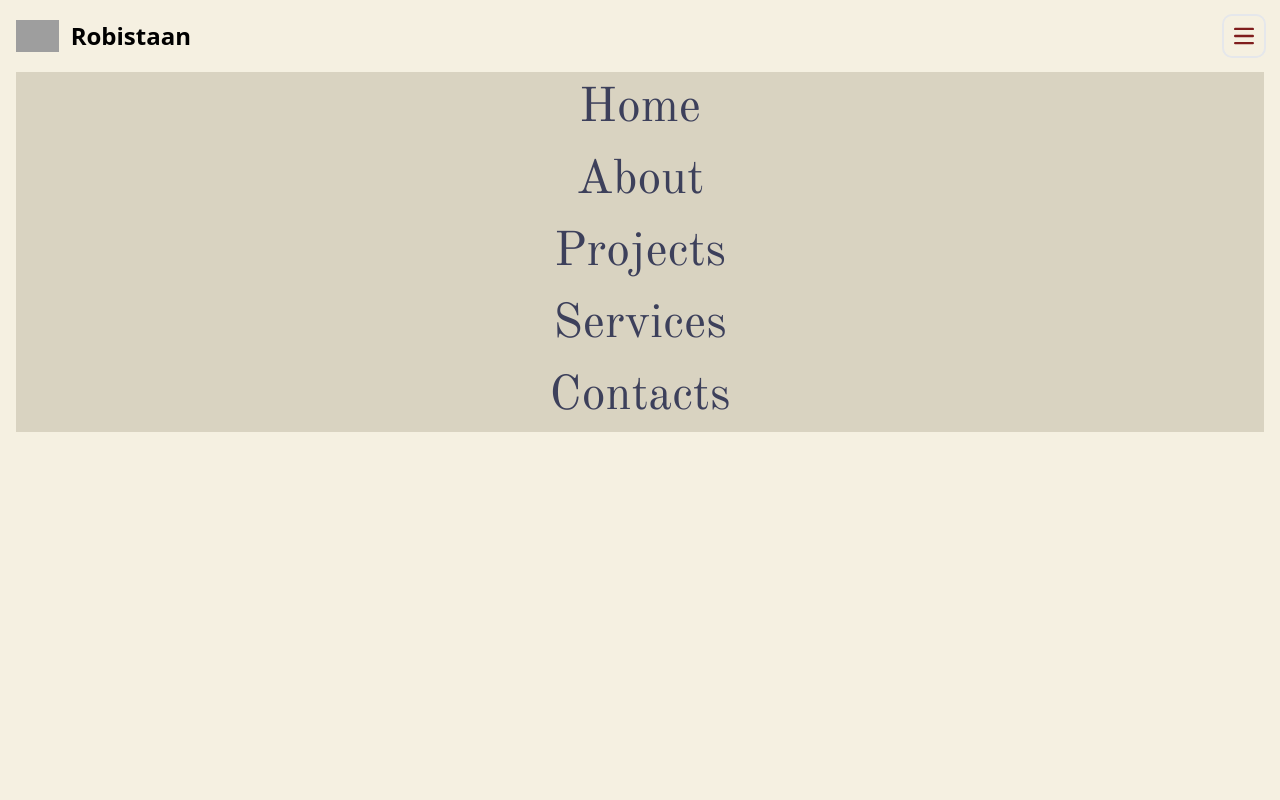
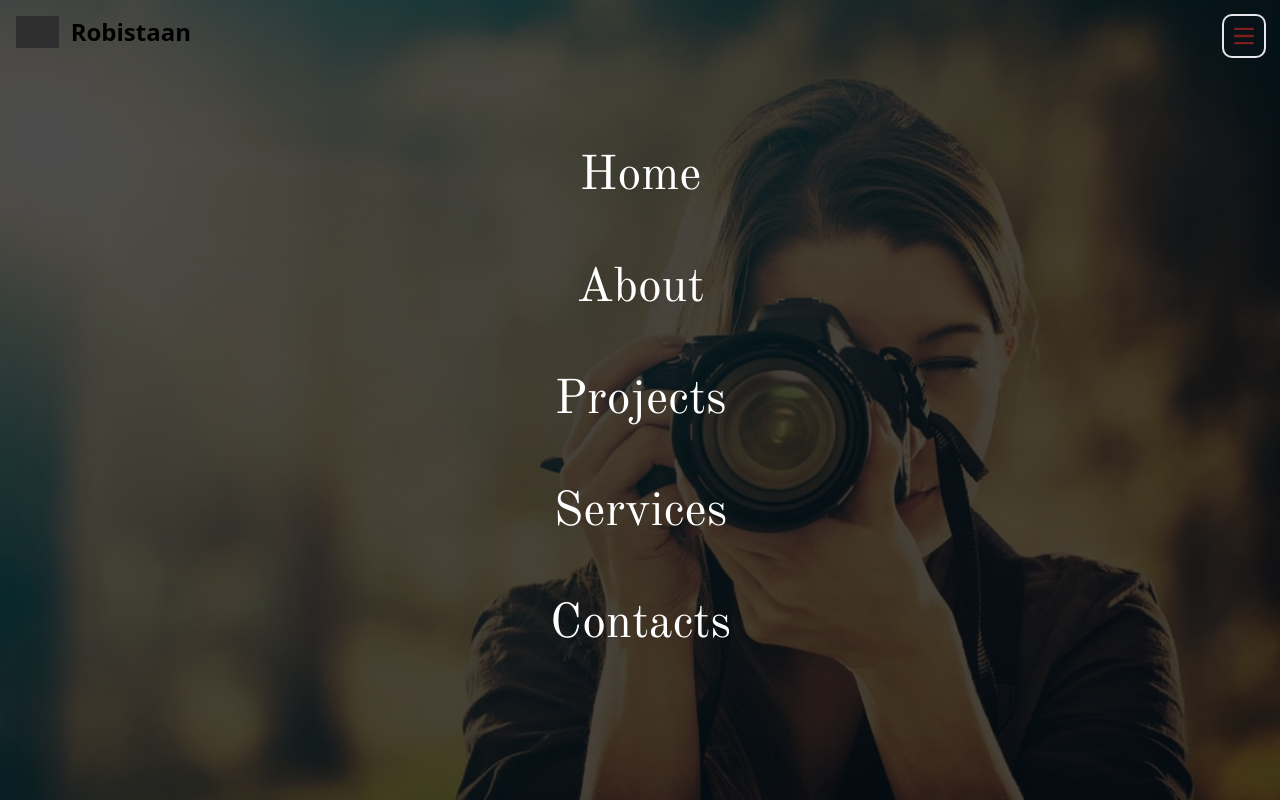
Before and after one commit to Amal1Nandu/Robistaan-project-1, a website: page index.html in a window 1280 px wide. Both pictures are taken after a click on the button "Open main menu". Drawn offline with nearby package versions, Linux system fonts and the light colour scheme; grey boxes are pictures that could not be loaded.

Commit message:
Completed navbar session

```diff
--- a/index.html
+++ b/index.html
@@ -20,22 +20,25 @@
 <body>
 
 <!--navbar start-->
-<nav class="border-gray-200  dark:border-gray-700">
+<nav class="border-gray-200  dark:border-gray-700 fixed">
   <div class="max-w-screen-xl flex flex-wrap items-center justify-between mx-auto p-4">
     <a href="#" class="flex items-center space-x-3 rtl:space-x-reverse">
         <img src="https://flowbite.com/docs/images/logo.svg" class="h-8" alt="Flowbite Logo" />
         <span class="self-center text-2xl font-semibold whitespace-nowrap dark:text-white">Robistaan</span>
     </a>
-    <button data-collapse-toggle="navbar-hamburger" type="button" class="inline-flex items-center justify-center p-2 w-10 h-10 text-sm text-red-900 rounded-lg hover:bg-gray-100 focus:outline-none focus:ring-2 focus:ring-gray-200 dark:text-gray-400 dark:hover:bg-gray-700 dark:focus:ring-gray-600" aria-controls="navbar-hamburger" aria-expanded="false">
+    <!--nav-button-->
+    <button id="nav-button" type="button" class="inline-flex items-center justify-center p-2 w-10 h-10 text-sm text-red-900 rounded-lg hover:bg-gray-100 focus:outline-none focus:ring-2 focus:ring-gray-200 dark:text-gray-400 dark:hover:bg-gray-700 dark:focus:ring-gray-600" >
       <span class="sr-only">Open main menu</span>
       <svg class="w-5 h-5" aria-hidden="true" xmlns="http://www.w3.org/2000/svg" fill="none" viewBox="0 0 17 14">
           <path stroke="currentColor" stroke-linecap="round" stroke-linejoin="round" stroke-width="2" d="M1 1h15M1 7h15M1 13h15"/>
       </svg>
     </button>
-    <div id="navbar-hamburger"class="hidden w-full" >
-      <ul class="custom-nav-ul flex flex-col  text-5xl font-normal mt-4 rounded-lg bg-orange-50  dark:bg-gray-800 dark:border-gray-700 ">
+    <!--list menu-->
+    <div id="navbar-hamburger"class="hidden fixed inset-0 flex items-center justify-center bg-black bg-opacity-70" >
+      <!--nav-content-->
+      <ul class="custom-nav-ul flex flex-col h-full text-5xl font-normal mt-4 rounded-lg bg-orange-50  dark:bg-gray-800 dark:border-gray-700 ">
         <li class="px-5 custom-nav-li ">
-          <a href="#" class=" block py-3 px-3   rounded hover:text-red-900 " aria-current="page">Home</a>
+          <a href="#" class=" block py-3 px-3   rounded hover:text-red-900  dark:text-gray-400 dark:hover:bg-gray-700 dark:hover:text-white" aria-current="page">Home</a>
         </li>
                 <li class="px-5 custom-nav-li ">
           <a href="#" class=" block py-3 px-3  rounded hover:text-red-900 dark:text-gray-400 dark:hover:bg-gray-700 dark:hover:text-white">About</a>
@@ -59,9 +62,12 @@
 
 
 <!--flowbite-->
-<script src="./node_modules/flowbite/dist/flowbite.js"></script>
+<script src="https://unpkg.com/flowbite@1.4.5/dist/flowbite.js"></script>
 
 <!--js link-->
 <script src="./index.js"></script>
 </body>
 </html>
+
+<!-- button > aria-controls="navbar-hamburger" aria-expanded="false"-->
+ <!--button > data-collapse-toggle="navbar-hamburger-->
--- a/index.js
+++ b/index.js
@@ -0,0 +1,5 @@
+document.getElementById('nav-button').addEventListener('click', function() {
+  const navbar = document.getElementById('navbar-hamburger');
+  navbar.classList.toggle('hidden');
+  console.log('Button clicked, navbar toggled');
+});
--- a/public/css/style.css
+++ b/public/css/style.css
@@ -1,6 +1,29 @@
+html,
 body {
-    background-color: #F5F0E1;
+	width: 100%;
 }
+
+body {
+	margin: 0;
+	padding: 0;
+	overflow-x: hidden;
+  height: 100dvh;
+  background-color: ivory;
+  background-image: url('../img/5-Reasons-To-Study-Photography.jpg');
+  background-position: center;
+  background-repeat: no-repeat;
+  background-size: cover;
+
+}
+
+/*nav button*/
+#nav-button {
+  position: fixed;
+  top:1rem;
+  right:1rem;
+  z-index: 1000;
+}
+
 
 /* nav list ul */
 #navbar-hamburger .custom-nav-ul {
@@ -9,7 +32,14 @@ body {
   font-style: normal;
 display: flex;
 text-align: center;
-color: #3D405B;
+
+  flex-direction: column;
+  justify-content: center;
+  align-items: center;
+  height: 100%;
+  list-style: none;
+  padding: 0;
+  margin: 0;
 
 
 }
@@ -17,11 +47,18 @@ color: #3D405B;
 /* nav list li */
 #navbar-hamburger .custom-nav-li{
 clear: both;
-background-color: #d9d3c1;
+
+color: white; /* need to change */
 transition: background-color 2s ease-in !important;
 width: 100%;
 animation: animate 800ms forwards ease;
+ margin: 20px 0;
 }
+
+#navbar-hamburger a:hover {
+  color: #ff6347; /* Change color on hover */
+}
+
 
 /*animation-start*/
 #navbar-hamburger .custom-nav-li:nth-of-type(1) {
```
Also changed, not shown: duplicate.html (added, +67 -0 lines), eslint.config.js (added, +8 -0 lines), package.json (added, +18 -0 lines), public/img/5-Reasons-To-Study-Photography.jpg (added), 1 other file.
